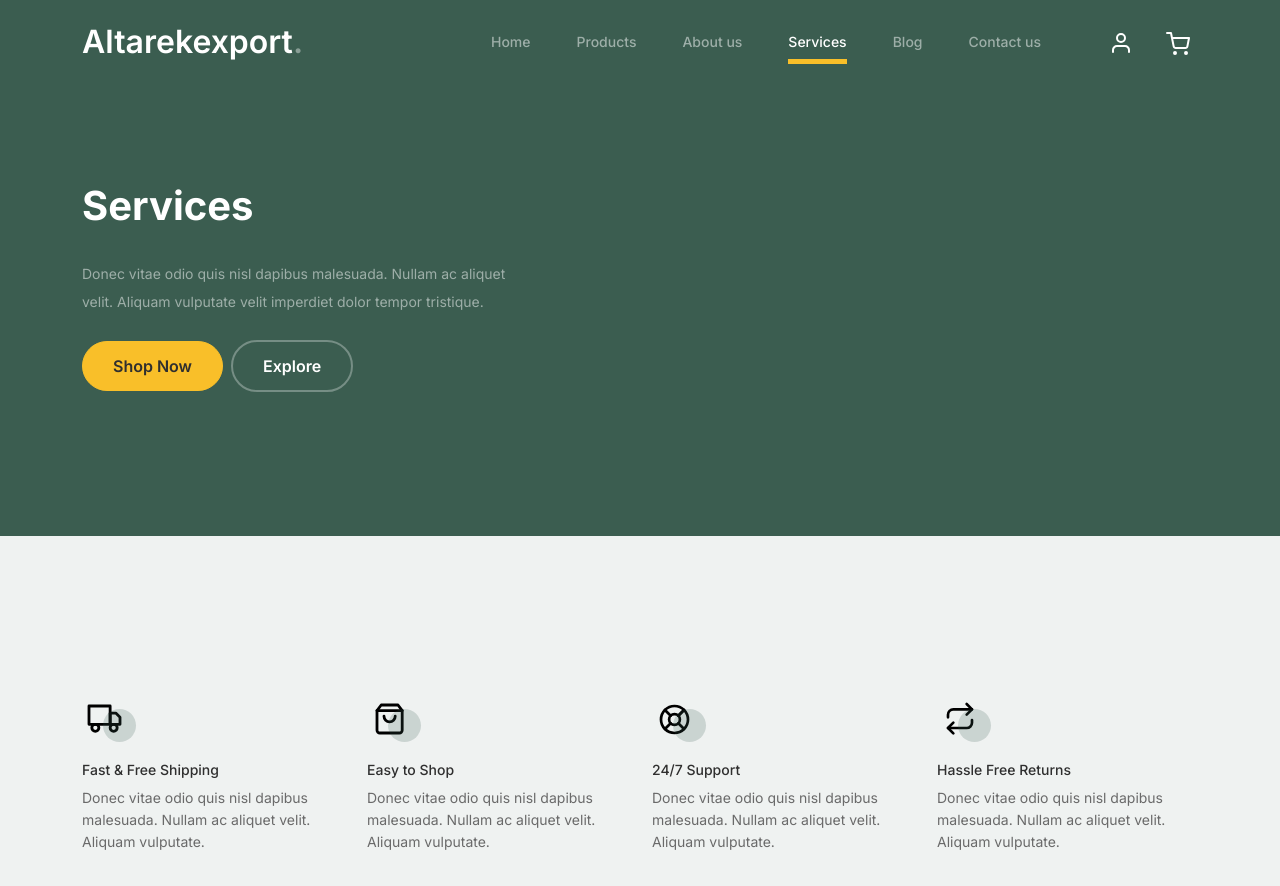
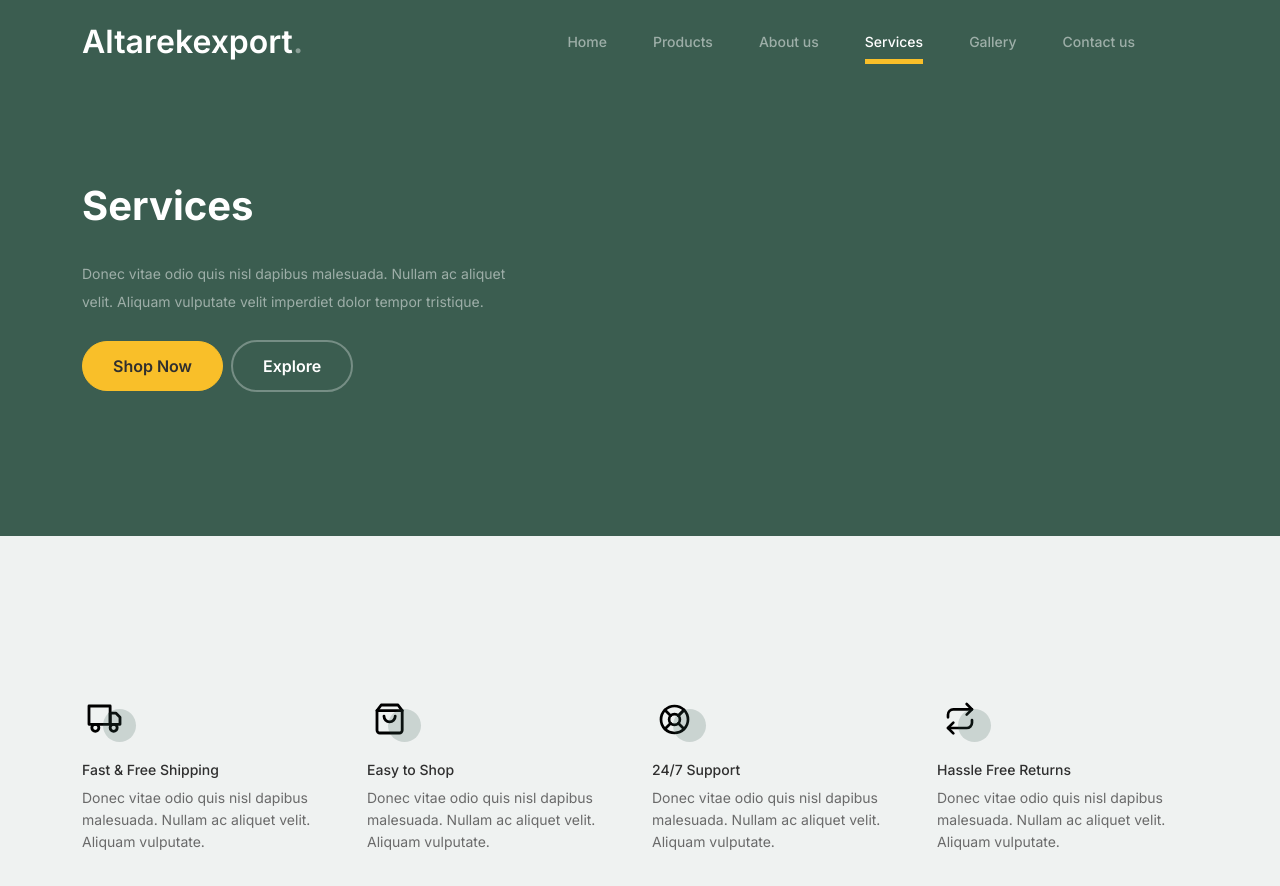
Before and after one commit to EslamEs1/atarekexport, a plain HTML site: page services.html in a window 1280 px wide. Shown: the top 886 px of the page. Drawn offline with Linux system fonts and the light colour scheme.

Commit message:
first commit

```diff
--- a/services.html
+++ b/services.html
@@ -44,13 +44,13 @@
 						<li><a class="nav-link" href="shop.html">Products</a></li>
 						<li><a class="nav-link" href="about.html">About us</a></li>
 						<li class="active"><a class="nav-link" href="services.html">Services</a></li>
-						<li><a class="nav-link" href="blog.html">Blog</a></li>
+						<li><a class="nav-link" href="blog.html">Gallery</a></li>
 						<li><a class="nav-link" href="contact.html">Contact us</a></li>
 					</ul>
 
 					<ul class="custom-navbar-cta navbar-nav mb-2 mb-md-0 ms-5">
-						<li><a class="nav-link" href="#"><img src="images/user.svg"></a></li>
-						<li><a class="nav-link" href="cart.html"><img src="images/cart.svg"></a></li>
+						<!-- <li><a class="nav-link" href="#"><img src="images/user.svg"></a></li>
+						<li><a class="nav-link" href="cart.html"><img src="images/cart.svg"></a></li> -->
 					</ul>
 				</div>
 			</div>
```
Also changed, not shown: about.html (+2 -2 lines), blog.html (+2 -2 lines), shop.html (+2 -2 lines).
